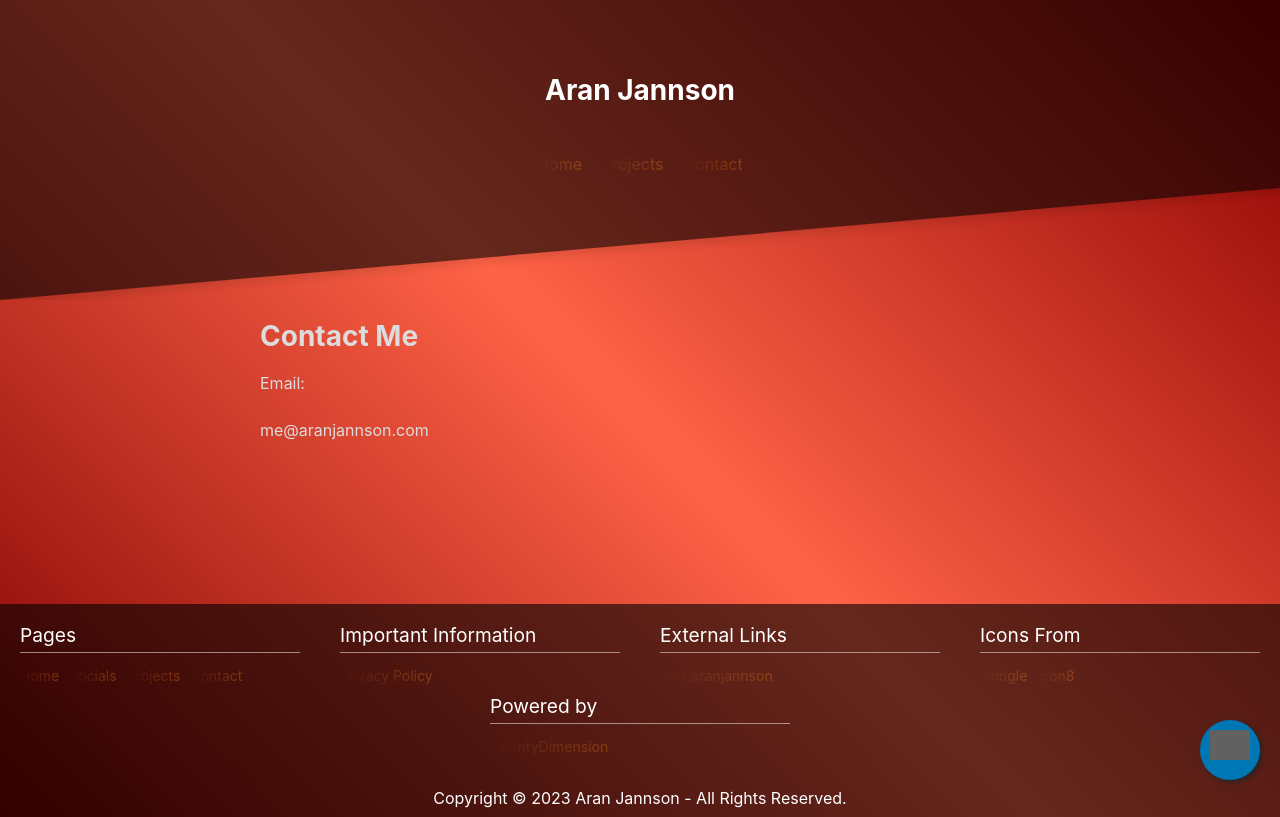
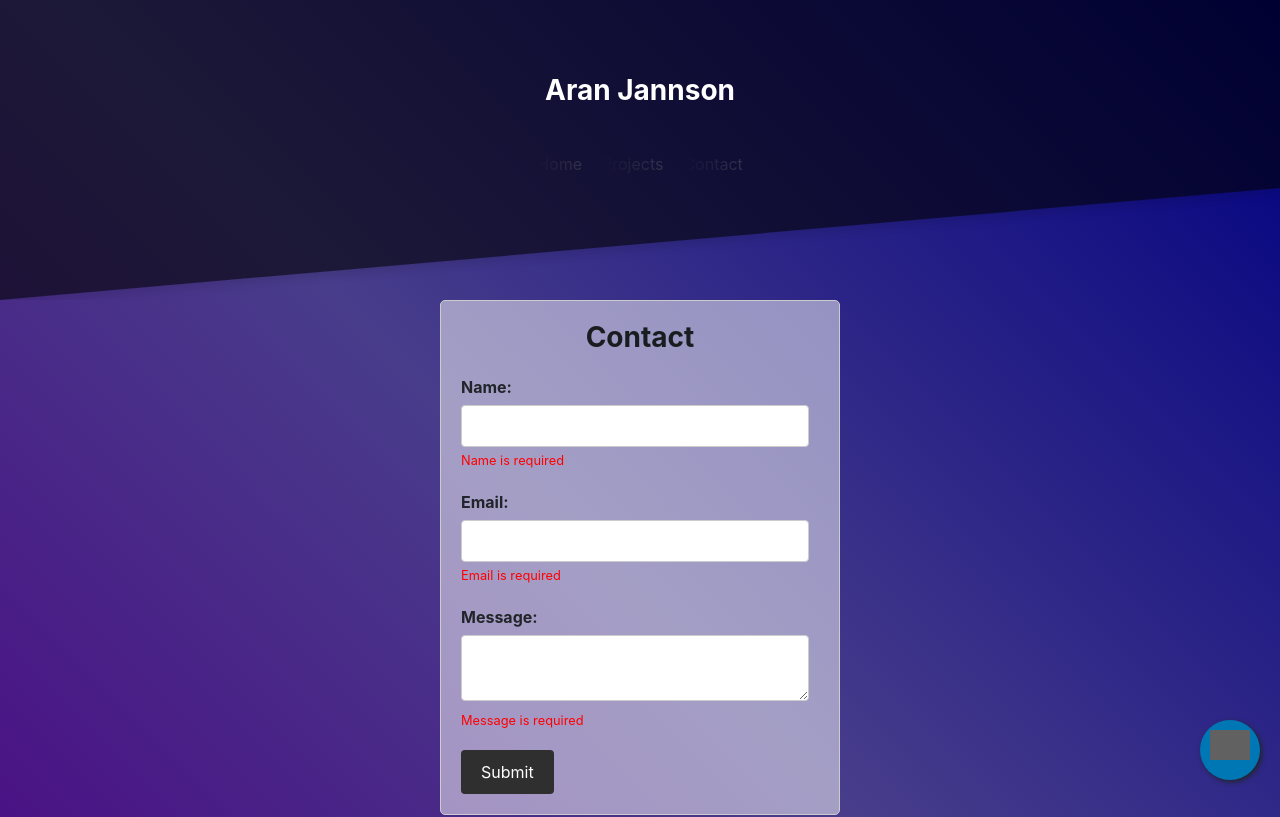
Before and after one commit to AranJannson/NuxtWebsite, a Nuxt app: page /contact in a window 1280 px wide. Shown: the top 817 px of the page. Built offline with nearby package versions, Linux system fonts and the light colour scheme; grey boxes are pictures that could not be loaded.

Commit message:
Changed app colour pallot and started contact form

```diff
--- a/assets/styles/main.scss
+++ b/assets/styles/main.scss
@@ -21,16 +21,16 @@ body{
 }
 
 ::-webkit-scrollbar-track {
-  background: rgb(94, 2, 2);
+  background: rgb(43, 2, 94);
 }
 
 ::-webkit-scrollbar-thumb {
-  background: #cb3809;
+  background: #095dcb;
   border-radius: 5px;
 }
 
 ::-webkit-scrollbar-thumb:hover {
-  background: #802008;
+  background: #084480;
 }
 
 
@@ -109,7 +109,9 @@ body {
   //Old background gradient(s)
   //background-image: linear-gradient(to bottom, rgb(2, 31, 75) , rgb(7, 97, 166), rgb(26, 125, 212));
   //background: linear-gradient(to bottom right, #1E90FF, #127c4e);
-  background: linear-gradient(45deg, #800000, #FF6347, #8B0000);
+  //background: linear-gradient(45deg, #800000, #FF6347, #8B0000);
+  background: linear-gradient(45deg, #4B0082, #483D8B, #000080);
+
   //background: linear-gradient(45deg, #6ad3d6, #a0e0e3, #7bc7cc);
 
   width:100%;
@@ -283,12 +285,12 @@ li {
 
   a {
     text-decoration: none;
-    color: rgb(255, 89, 0);
+    color: rgb(102, 0, 255);
     transition: color 0.3s ease;
 
     &:hover {
       cursor: pointer !important;
-      color: #c50505;
+      color: #057bc5;
 
     }
   }
@@ -378,7 +380,7 @@ p {
 }
 
 .gradient-text {
-  background-image: linear-gradient(to right, rgba(255, 186, 0, 0), #e77d14, #ff0000, rgba(0, 0, 0, 0));
+  background-image: linear-gradient(to right, rgba(255, 186, 0, 0), #6c6c6c, #ffffff, rgba(0, 0, 0, 0));
   -webkit-background-clip: text;
   -webkit-text-fill-color: transparent;
   transition: background-position 0.5s ease-in-out;
--- /dev/null
+++ b/components/ContactForm.vue
@@ -0,0 +1,102 @@
+<template>
+  <form @submit.prevent="handleSubmit" class="contact-form">
+    <h2 style="color: #1a1d20" class="text-center">Contact</h2>
+    <div class="form-group">
+      <label for="name">Name:</label>
+      <input v-model="formData.name" type="text" id="name" name="name" required>
+      <span v-if="!formData.name" class="error-message">Name is required</span>
+    </div>
+    <div class="form-group">
+      <label for="email">Email:</label>
+      <input v-model="formData.email" type="email" id="email" name="email" required>
+      <span v-if="!formData.email" class="error-message">Email is required</span>
+    </div>
+    <div class="form-group">
+      <label for="message">Message:</label>
+      <textarea v-model="formData.message" id="message" name="message" required></textarea>
+      <span v-if="!formData.message" class="error-message">Message is required</span>
+    </div>
+    <button type="submit" class="submit-button">Submit</button>
+  </form>
+</template>
+
+<script>
+import { ref } from 'vue';
+
+export default {
+  setup() {
+    const formData = ref({
+      name: '',
+      email: '',
+      message: ''
+    });
+
+    const handleSubmit = () => {
+      if (!formData.value.name || !formData.value.email || !formData.value.message) {
+        alert('Please fill in all fields');
+        return;
+      }
+
+      console.log('Form submitted successfully!', formData.value);
+      alert('Form submitted successfully!' + '\nName: ' + formData.value.name + '\nEmail: ' + formData.value.email + '\nMessage: ' + formData.value.message);
+      formData.value.name = '';
+      formData.value.email = '';
+      formData.value.message = '';
+    };
+
+    return {
+      formData,
+      handleSubmit
+    };
+  }
+};
+</script>
+
+<style scoped>
+.contact-form {
+  max-width: 400px;
+  margin: 0 auto;
+  padding: 20px;
+  border: 1px solid #ccc;
+  border-radius: 5px;
+  background-color: rgba(255, 255, 255, 0.5);
+}
+
+.form-group {
+  margin-bottom: 20px;
+}
+
+label {
+  font-weight: bold;
+}
+
+input,
+textarea {
+  width: calc(100% - 10px);
+  padding: 8px;
+  margin-top: 6px;
+  border: 1px solid #ccc;
+  border-radius: 4px;
+}
+
+.error-message {
+  color: red;
+  font-size: 0.8em;
+  display: block;
+  margin-top: 4px;
+}
+
+.submit-button {
+  padding: 10px 20px;
+  background-color: #2f2f2f;
+  color: white;
+  border: none;
+  border-radius: 4px;
+  cursor: pointer;
+  transition: background-color 0.3s ease;
+}
+
+.submit-button:hover {
+  background-color: #0054b3;
+}
+</style>
--- a/components/ProjectCarousel.vue
+++ b/components/ProjectCarousel.vue
@@ -181,7 +181,7 @@ button {
 }
 
 button:hover {
-  background-color: #b3001b;
+  background-color: #0054b3;
 }
 
 button:disabled {
--- a/nuxt.config.ts
+++ b/nuxt.config.ts
@@ -1,16 +1,21 @@
-// https://nuxt.com/docs/api/configuration/nuxt-config
-
 export default defineNuxtConfig({
   devtools: { enabled: true },
 
   postcss: {
     plugins: {
+      'postcss-nesting': {},
       tailwindcss: {},
       autoprefixer: {},
-      'postcss-nesting': {},
+      // Add other PostCSS plugins if needed
     },
+  },
+
+  head: {
+    link: [
+      { rel: 'icon', type: 'image/x-icon', href: '/favicon.ico' },
+    ]
   },
 
   css: ['~/assets/styles/main.scss'],
 
-})
+});
--- a/package.json
+++ b/package.json
@@ -18,6 +18,7 @@
     "node-sass": "^9.0.0",
     "nuxt": "^3.8.0",
     "postcss": "^8.4.32",
+    "postcss-nested": "^6.0.1",
     "postcss-nesting": "^12.0.2",
     "sass": "^1.69.4",
     "sass-loader": "^13.3.2",
@@ -26,6 +27,7 @@
     "vue-router": "^4.2.5"
   },
   "dependencies": {
+    "@formkit/nuxt": "^1.4.0",
     "@nuxt/content": "^2.9.0",
     "bootstrap": "^5.3.2",
     "gray-matter": "^4.0.3",
--- a/pages/contact.vue
+++ b/pages/contact.vue
@@ -2,20 +2,18 @@
 
   <title>Contact | AranJannson</title>
 
-  <div class="contact">
-
-    <h2>Contact Me</h2>
-    <div>
-      <h3>Email:</h3>
-      <br>
-      <a href="mailto:me@aranjannson.com ">me@aranjannson.com</a>
-    </div>
-  </div>
+  <ContactForm />
 
 </template>
 
-<script setup lang="ts">
-// Component logic
+<script>
+import ContactForm from '~/components/ContactForm.vue';
+
+export default {
+  components: {
+    ContactForm
+  }
+};
 </script>
 
 <style>
--- a/pages/projects.vue
+++ b/pages/projects.vue
@@ -9,13 +9,15 @@
         class="project-card"
     >
       <div class="image-container">
-        <img :src="project.imageUrl" :alt="project.name" class="project-image">
+        <NuxtLink :to="project.link">
+          <img :src="project.imageUrl" :alt="project.name" class="project-image" />
+        </NuxtLink>
       </div>
       <div class="project-details">
         <h2 class="project-name">{{ project.name }}</h2>
         <p class="project-description">{{ project.description }}</p>
         <p>Language: {{ project.language }}</p>
-        <a class="gradient-text" :href="project.link" target="_blank" rel="noopener noreferrer">GitHub Link</a>
+        <NuxtLink class="gradient-text" :href="project.link" target="_blank" rel="noopener noreferrer">GitHub Link</NuxtLink>
       </div>
     </div>
   </div>
--- a/tailwind.config.js
+++ b/tailwind.config.js
@@ -1,8 +1,13 @@
 /** @type {import('tailwindcss').Config} */
 export default {
-  content: [],
+  content: [
+    './src/**/*.vue',
+    './src/pages/**/*.vue',
+    './src/components/**/*.vue',
+    // Add more file paths or patterns as needed
+  ],
   theme: {
     extend: {},
   },
   plugins: [],
-}
+};
```
Also changed, not shown: 2 other files (tests, documents, lock files or other folders).
